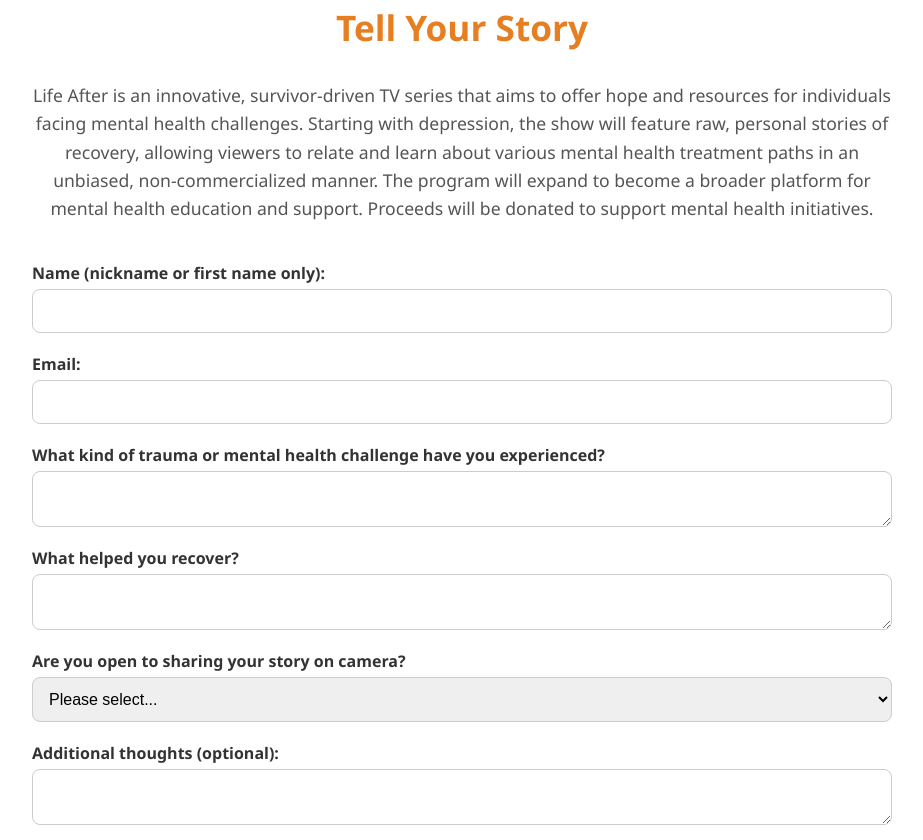
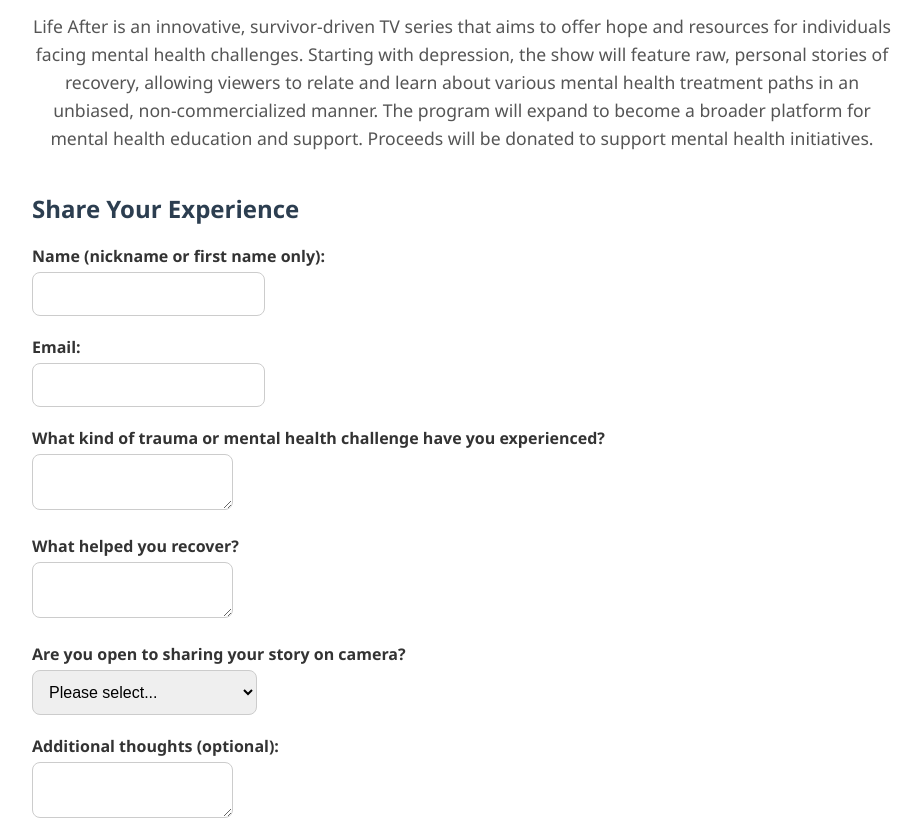
Before and after one commit to djmuckface/lifeafter, a plain HTML site: page index.html in a window 1280 px wide. Shown: the part 202-1042 px from the top of the page, without its empty margins (178-1101 px from the left). Drawn offline with Linux system fonts and the light colour scheme.

Commit message:
Update index.html

````diff
--- a/index.html
+++ b/index.html
@@ -1,4 +1,5 @@
 <!DOCTYPE html>
+
 <html lang="en">
 <head>
   <meta charset="UTF-8" />
@@ -10,33 +11,60 @@
   <div class="container">
     <header>
       <img src="logo-life-after.png" alt="Life After Logo" class="logo" />
-      <h1 class="headline">Tell Your Story</h1>
     </header>
 
+```
 <main>
-      <p class="description">
+  <div class="description">
     Life After is an innovative, survivor-driven TV series that aims to offer hope and resources for individuals facing mental health challenges. Starting with depression, the show will feature raw, personal stories of recovery, allowing viewers to relate and learn about various mental health treatment paths in an unbiased, non-commercialized manner. The program will expand to become a broader platform for mental health education and support. Proceeds will be donated to support mental health initiatives.
+  </div>
+
+  <h2 class="form-title">Share Your Experience</h2>
 
   <form action="https://formspree.io/f/myzjebel" method="POST" class="story-form">
-        <label>Name (nickname or first name only):<input type="text" name="name" required /></label>
-        <label>Email:<input type="email" name="email" required /></label>
-        <label>What kind of trauma or mental health challenge have you experienced?<textarea name="trauma" required></textarea></label>
-        <label>What helped you recover?<textarea name="recovery" required></textarea></label>
-        <label>Are you open to sharing your story on camera?
-          <select name="camera" required>
+    <div class="form-group">
+      <label for="name">Name (nickname or first name only):</label>
+      <input type="text" id="name" name="name" required />
+    </div>
+
+    <div class="form-group">
+      <label for="email">Email:</label>
+      <input type="email" id="email" name="email" required />
+    </div>
+
+    <div class="form-group">
+      <label for="trauma">What kind of trauma or mental health challenge have you experienced?</label>
+      <textarea id="trauma" name="trauma" required></textarea>
+    </div>
+
+    <div class="form-group">
+      <label for="recovery">What helped you recover?</label>
+      <textarea id="recovery" name="recovery" required></textarea>
+    </div>
+
+    <div class="form-group">
+      <label for="camera">Are you open to sharing your story on camera?</label>
+      <select id="camera" name="camera" required>
         <option value="">Please select...</option>
         <option value="yes">Yes, I'm ready</option>
         <option value="maybe">Maybe – let's talk</option>
         <option value="no">No, but I wanted to share</option>
       </select>
-        </label>
-        <label>Additional thoughts (optional):<textarea name="additional"></textarea></label>
+    </div>
+
+    <div class="form-group">
+      <label for="additional">Additional thoughts (optional):</label>
+      <textarea id="additional" name="additional"></textarea>
+    </div>
+
     <button type="submit">Submit & Be Considered</button>
   </form>
 </main>
 
 <footer>
+  <div class="footer-content">
     <div class="footer-section">
+      <h3>We Welcome Stories About</h3>
       <ul class="trauma-list">
         <li>Job Loss</li>
         <li>Grief</li>
@@ -49,6 +77,7 @@
     </div>
 
     <div class="footer-section">
+      <h3>Our Promise to You</h3>
       <p><strong>We understand how sensitive this is.</strong><br>
       Every submission is private and reviewed with care. You'll only move forward if you're comfortable.</p>
       <ul class="assurance-list">
@@ -59,11 +88,17 @@
         <li>You're in control at every step</li>
         <li>Professional mental health support available</li>
       </ul>
-        <p><strong>Life After Documentary Series</strong><br>
-        A safe space for sharing stories of recovery and hope<br>
-        Contact us: <a href="mailto:info@lifeafterseries.org">info@lifeafterseries.org</a></p>
+    </div>
+  </div>
+
+  <div class="contact-info">
+    <h4>Life After Documentary Series</h4>
+    <p>A safe space for sharing stories of recovery and hope</p>
+    <p>Contact us: <a href="mailto:info@lifeafterseries.org">info@lifeafterseries.org</a></p>
   </div>
 </footer>
+```
+
   </div>
 </body>
 </html>
````
Lines whose indentation alone changed are shown as unchanged.
